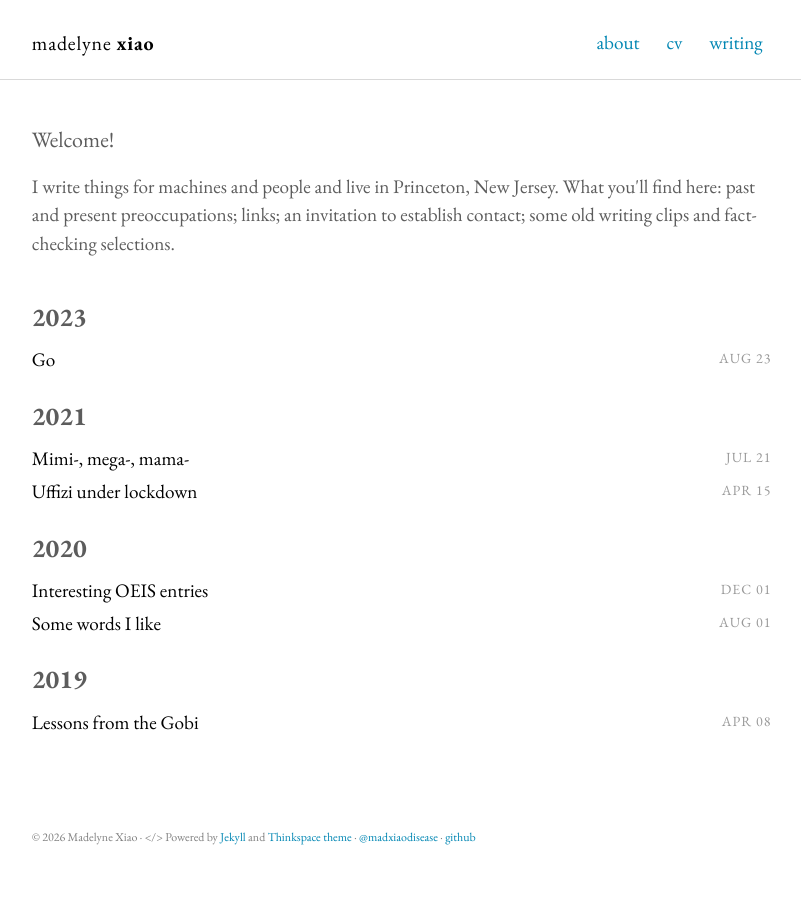
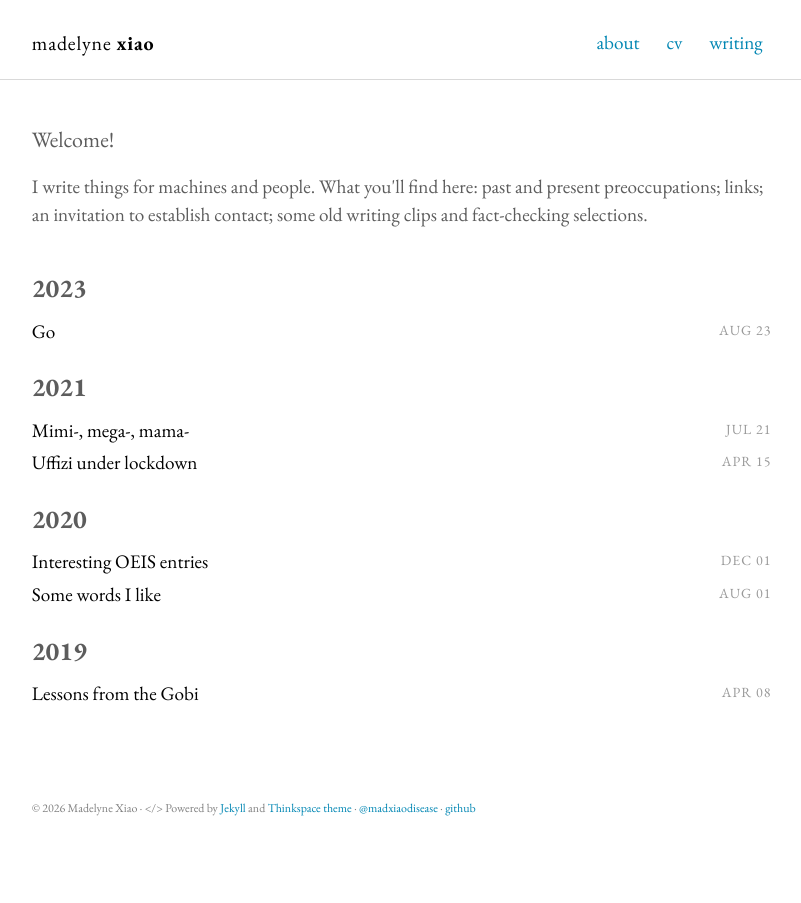
Before and after one commit to madelyne/madelyne.github.io, a Jekyll site: the page built from index.html, in a window 1280 px wide. Shown: the whole page, without its empty margins (237-1038 px from the left). Built offline with Jekyll 4.4.1, drawn with Linux system fonts in a browser that asks for light colours.

Commit message:
update intro

```diff
--- a/_includes/intro.html
+++ b/_includes/intro.html
@@ -2,6 +2,6 @@
   <div class="container">
     <p class="lead">Welcome!</p>
 
-<p>I write things for machines and people and live in Princeton, New Jersey. What you'll find here: past and present preoccupations; links; an invitation to establish contact; some old writing clips and fact-checking selections.</p>
+<p>I write things for machines and people. What you'll find here: past and present preoccupations; links; an invitation to establish contact; some old writing clips and fact-checking selections.</p>
   </div>
 </section>
```
Also changed, not shown: 2 other files.
